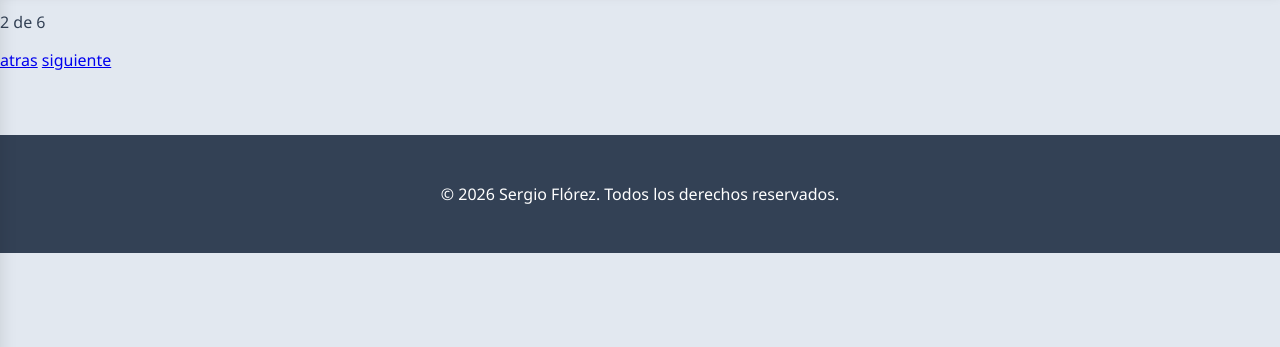
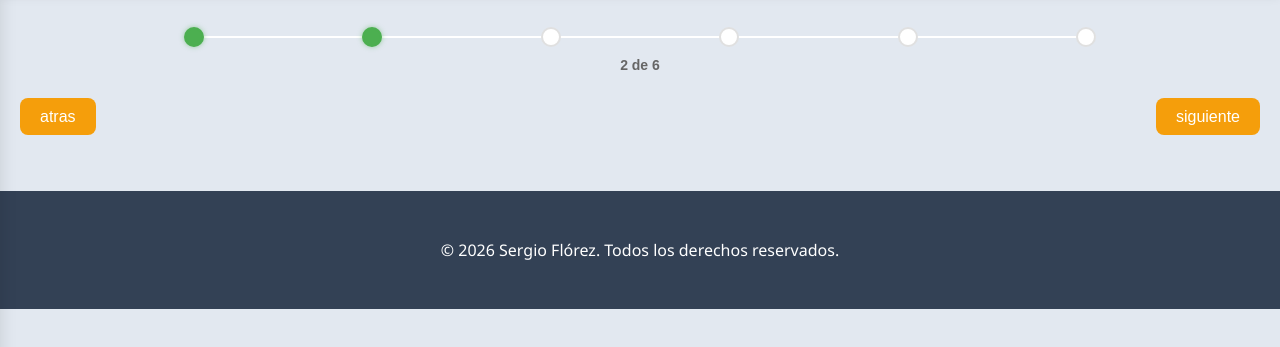
Before and after one commit to CastroMariaJ/costdev, a plain HTML site: page design.html in a window 1280 px wide. Shown: the part 85-432 px from the top of the page. Drawn offline with Linux system fonts and the light colour scheme.

Commit message:
feat: agregar barra de progreso y botones de navegación reutilizables

```diff
--- a/design.html
+++ b/design.html
@@ -7,6 +7,7 @@
     <link rel="stylesheet" href="estilos/footer.css">
     <link rel="stylesheet" href="estilos/header.css">
     <link rel="stylesheet" href="estilos/barra-progress.css">
+    <link rel="stylesheet" href="estilos/navigation-buttons.css">
     <link rel="stylesheet" href="https://cdnjs.cloudflare.com/ajax/libs/font-awesome/6.5.1/css/all.min.css">
     <title>Codedev S&M</title>
 </head>
@@ -30,17 +31,27 @@
     </header>
 
     <main class="main">
-        <div class="progress-bar">
-            <div class="bar-first">
-                <div class="second-bar">
+<div class="progress-container">
+    <div class="circles-row">
+        <div class="circle active"></div>
+        <div class="circle active"></div>
+        <div class="circle"></div>
+        <div class="circle"></div>
+        <div class="circle"></div>
+        <div class="circle"></div>
+</div>
+    <p class="progress-text">2 de 6</p>
+</div>
 
-                </div>
-            </div>
-            <p>2 de 6</p>
-        </div>
+    <div class="navigation-buttons">
+    <div class="atras">
+                <a href="platform.html">atras</a>
 
-        <a href="platform.html">atras</a>
-        <a href="core-features.html">siguiente</a>
+    </div>
+    <div class="siguiente">
+            <a href="core-features.html">siguiente</a>
+    </div>
+    </div>
 
     </main>
 
--- /dev/null
+++ b/estilos/navigation-buttons.css
@@ -0,0 +1,24 @@
+.navigation-buttons{
+    display: flex;
+    justify-content: space-between;
+    align-items: center;
+    margin-top: 30px;
+    padding: 0 20px;
+}
+
+
+
+.navigation-buttons a{
+    text-decoration: none;
+    background-color:var(--primary-color);
+    color: white;
+    padding: 10px 20px;
+    border-radius: 8px;
+    font-family: Arial, sans-serif;
+    transition: 0.3s;
+}
+
+.navigation-buttons a:hover{
+    background-color:var(--primary-color);
+    transform: translateY(-2px);
+}
```
Also changed, not shown: core-features.html (+20 -9 lines), estilos/request-main.css (+0 -23 lines), integrations.html (+20 -10 lines), platform.html (+21 -9 lines), pricing.html (+20 -11 lines), request.html (+3 -1 lines).
